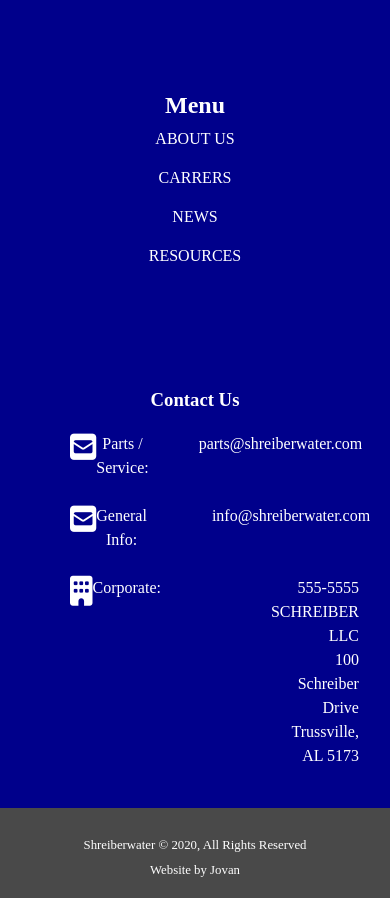
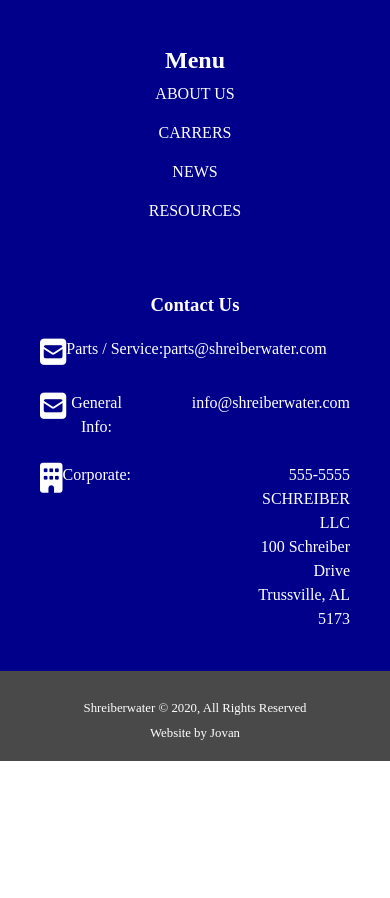
Before and after one commit to yovanproev/Random-Web-Page, a website: page dist/index.html in a window 390 px wide. Shown: the part 4188-5086 px from the top of the page. After the commit the page ends 4949 px from the top, so only its background shows below. Drawn offline with Linux system fonts and the light colour scheme.

Commit message:
updated 12

```diff
--- a/scss/mobile.scss
+++ b/scss/mobile.scss
@@ -326,6 +326,7 @@
   #footer {
     margin: auto;
     padding: 0;
+
     .container {
       margin: auto;
       display: block;
@@ -336,13 +337,12 @@
         }
 
         i {
-          margin-top: 20px;
-          margin-bottom: 20px;
+          margin-top: 40px;
         }
       }
 
       .f-box-2 {
-        margin: 30px 0;
+        margin: -20px 0;
 
         li {
           margin: 5px;
@@ -353,7 +353,6 @@
       .f-box-3 {
         > div {
           padding: 0;
-          padding-left: 30px;
         }
 
         p {
@@ -361,7 +360,7 @@
         }
 
         div > span {
-          padding-left: 50px;
+          text-align: right;
         }
 
         .text-1 {
```
Also changed, not shown: dist/css/mobile.css.
